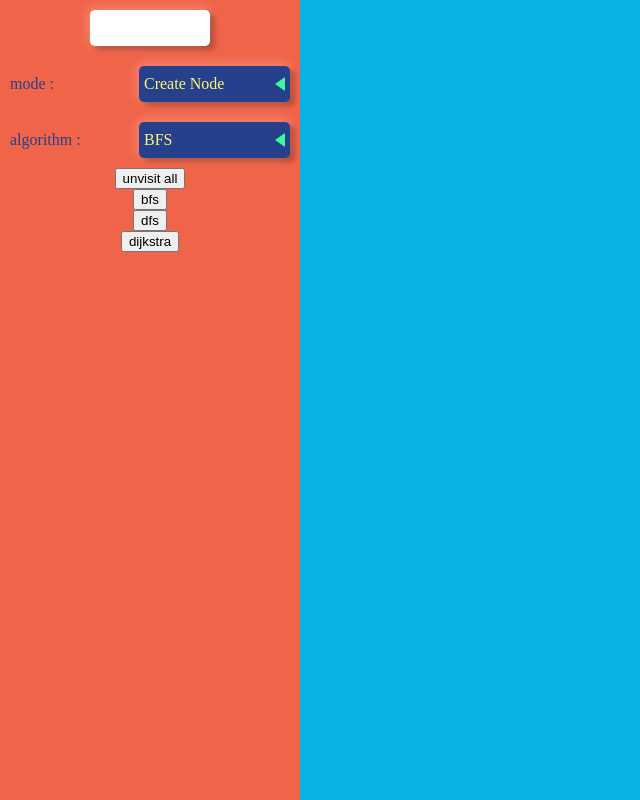
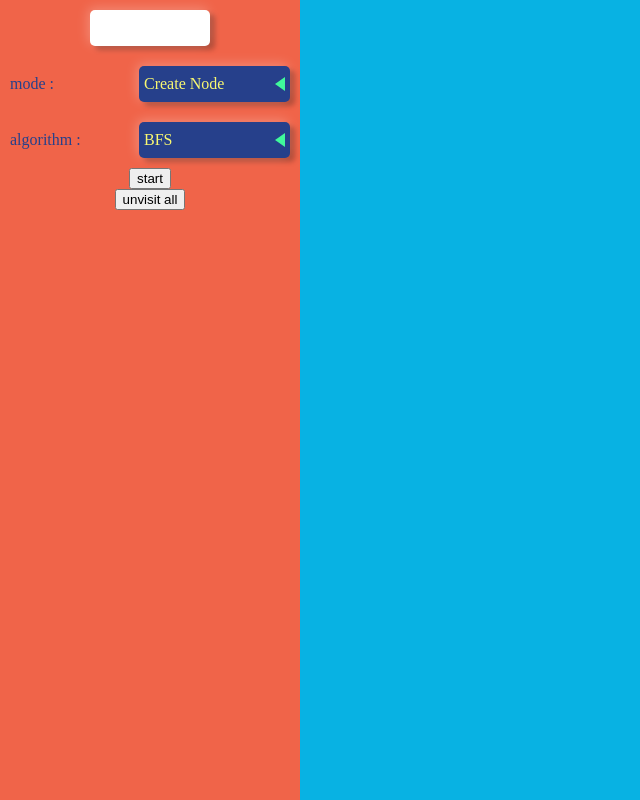
Before and after one commit to sastaachar/graphene, a React (Create React App) app: page / in a window 1280 px wide. Shown: the whole page, without its empty margins (0-640 px from the left). Built offline with nearby package versions, Linux system fonts and the light colour scheme; a web font is replaced by a local one.

Commit message:
[⚡NodeManager] : integration with search select

```diff
--- a/src/components/pages/main/nodeManager/nodeManager.tsx
+++ b/src/components/pages/main/nodeManager/nodeManager.tsx
@@ -92,7 +92,14 @@ const NodeManager: React.FC<Props> = (props: Props) => {
     return;
   };
 
-  const updateNodeSelection = (node: IGnode) => {
+  const optionsMode = [
+    { key: 0, value: 'Create Node' },
+    { key: 1, value: 'Create Path' },
+    { key: 2, value: 'Set Root' },
+    { key: 3, value: 'Set Destination' },
+  ];
+
+  const updateModeSelection = (node: IGnode) => {
     // node is selected : do stuff to handle that
     switch (modeState) {
       case 1:
@@ -112,21 +119,30 @@ const NodeManager: React.FC<Props> = (props: Props) => {
     }
   };
 
-  // 0 -> create node
-  // 1 -> create path
-  // 2 -> set Root
-  const optionsMode = [
-    { key: 0, value: 'Create Node' },
-    { key: 1, value: 'Create Path' },
-    { key: 2, value: 'Set Root' },
-    { key: 3, value: 'Set Destination' },
-  ];
-
   const optionsAlgorithm = [
     { key: 0, value: 'BFS' },
     { key: 1, value: 'DFS' },
     { key: 2, value: 'Dijkstra' },
   ];
+
+  const updateAlgoSelection = () => {
+    switch (algorithmState) {
+      case 0:
+        bfs(props.nodeManager.graph, props.updateNode);
+        break;
+
+      case 1:
+        dfs(props.nodeManager.graph, props.updateNode);
+        break;
+
+      case 2:
+        dijkstra(props.nodeManager.graph, props.updateNode, props.updatePath);
+        break;
+
+      default:
+        break;
+    }
+  };
 
   return (
     <div className="nodemanager">
@@ -148,18 +164,22 @@ const NodeManager: React.FC<Props> = (props: Props) => {
         </div>
         <div className="left-panel-selection">
           <span>algorithm :</span>
-          <SelectSearch options={optionsAlgorithm} defaultSlectText="Select Mode" defaultSelectKey={0}></SelectSearch>
+          <SelectSearch
+            options={optionsAlgorithm}
+            defaultSlectText="Select Mode"
+            defaultSelectKey={0}
+            setOptionState={setAlgorithmState}
+          ></SelectSearch>
         </div>
 
+        <button onClick={updateAlgoSelection}>start</button>
+
         <button onClick={() => props.unvisitAll()}>unvisit all</button>
-        <button onClick={() => bfs(props.nodeManager.graph, props.updateNode)}>bfs</button>
-        <button onClick={() => dfs(props.nodeManager.graph, props.updateNode)}>dfs</button>
-        <button onClick={() => dijkstra(props.nodeManager.graph, props.updateNode, props.updatePath)}>dijkstra</button>
       </div>
       <div className="right-panel" onClick={createNodeOnClick} ref={boardRef}>
         {Object.values(props.nodeManager.graph.nodes).map((node) => (
           //! FIX : need to pass updateNode here or typescript starts crying
-          <Gnode key={node.id} gnode={node} onNodeSelect={updateNodeSelection} updateNode={updateNode} />
+          <Gnode key={node.id} gnode={node} onNodeSelect={updateModeSelection} updateNode={updateNode} />
         ))}
         {Object.values(props.nodeManager.graph.paths).map((path) => (
           <Path key={path.id} path={path} />
```
